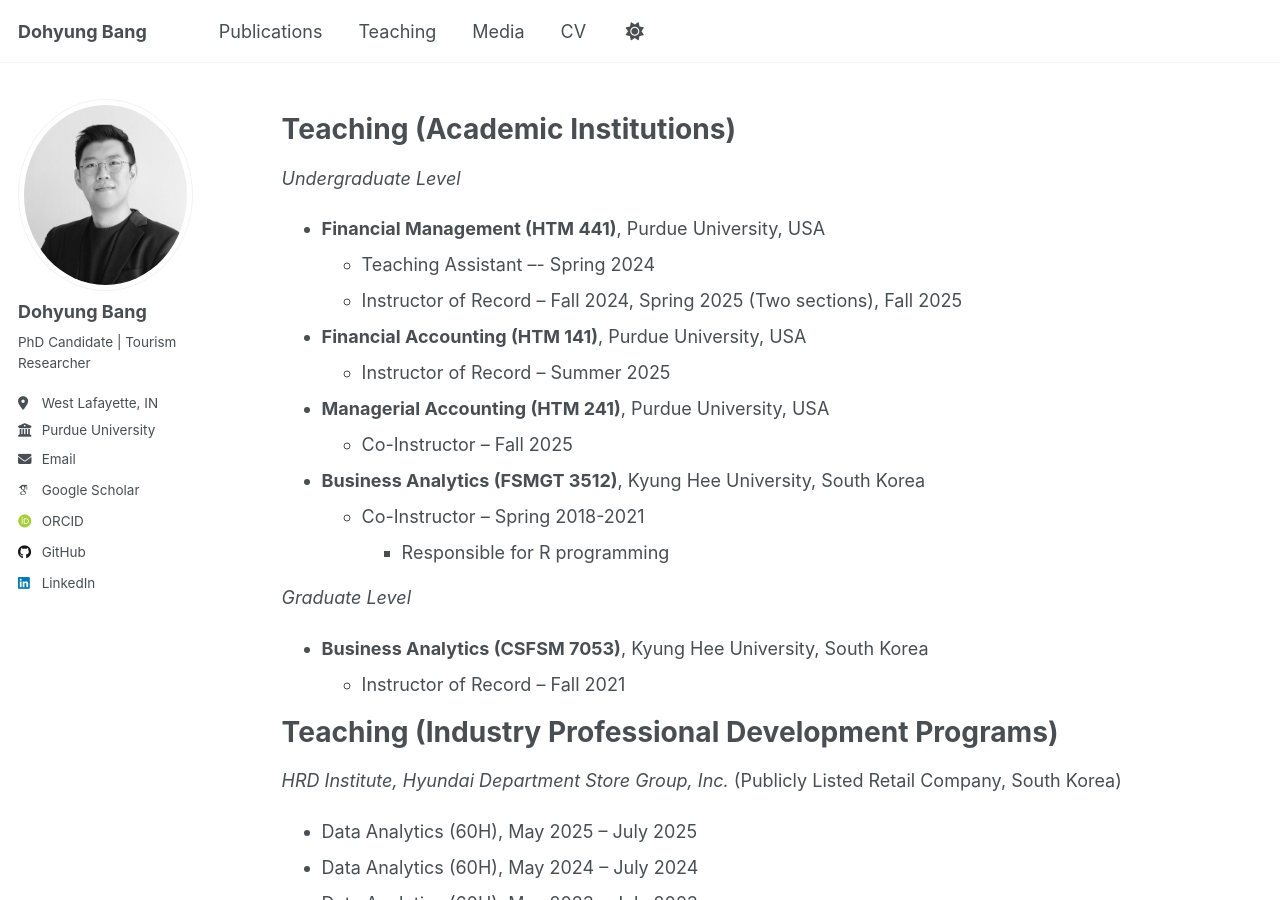
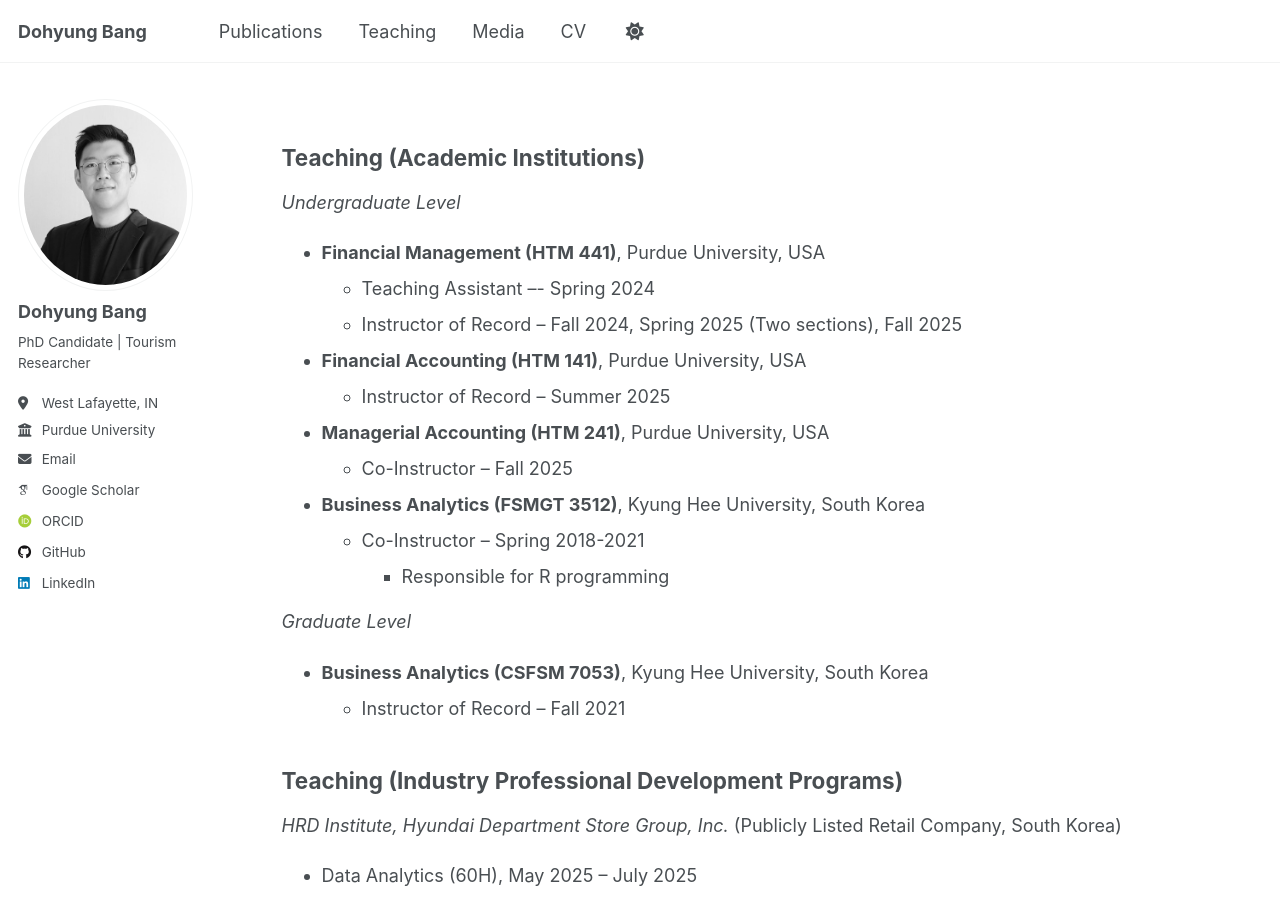
Before and after one commit to dohyungbang/dohyungbang.github.io, a Jekyll site: the page built from _pages/teaching.md, in a window 1280 px wide and 900 px high. Built offline with Jekyll 4.4.1, drawn with Linux system fonts in a browser that asks for light colours; some web fonts are replaced; a script that is not in the unit is left out.

```diff
--- a/_pages/teaching.md
+++ b/_pages/teaching.md
@@ -6,8 +6,7 @@ author_profile: true
 show_title: false
 ---
 
-Teaching (Academic Institutions)
-======
+## Teaching (Academic Institutions)
 _Undergraduate Level_
 * **Financial Management (HTM 441)**, Purdue University, USA
   * Teaching Assistant –- Spring 2024
@@ -24,8 +23,7 @@ _Graduate Level_
 * **Business Analytics (CSFSM 7053)**, Kyung Hee University, South Korea
   * Instructor of Record – Fall 2021
 
-Teaching (Industry Professional Development Programs)
-======
+## Teaching (Industry Professional Development Programs)
 _HRD Institute, Hyundai Department Store Group, Inc._ (Publicly Listed Retail Company, South Korea)
 - Data Analytics (60H), May 2025 – July 2025
 - Data Analytics (60H), May 2024 – July 2024
```
